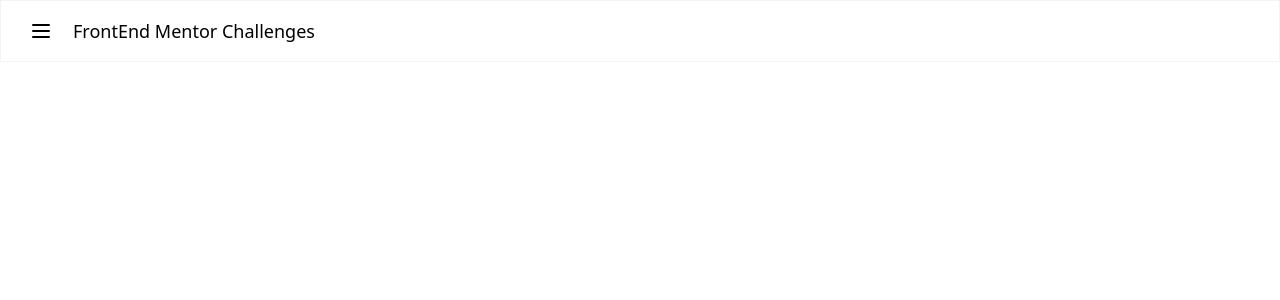
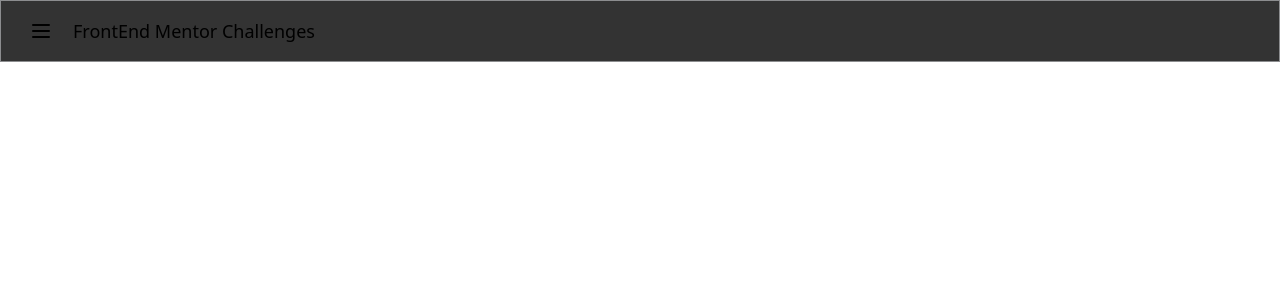
Before and after one commit to Great-kiola/Tailwind-practice, a React (Vite) app in the folder tailwind-frontend/: page / in a window 1280 px wide. Shown: the top 300 px of the page. Built offline with nearby package versions, Linux system fonts and the light colour scheme; a web font is replaced by a local one.

Commit message:
chore: update Navbar background color for better visibility

```diff
--- a/tailwind-frontend/src/Layout/Navbar.jsx
+++ b/tailwind-frontend/src/Layout/Navbar.jsx
@@ -5,7 +5,7 @@ import SideMenu from './SideMenu';
 const Navbar = ({activeMenu}) => {
   const [openSideMenu, setOpenSideMenu ] = useState(false);
   return (
-    <div className='flex gap-5 bg-white border border-b border-gray-200/50 backdrop-blur-[2px] py-4 px-7 sticky top-0 z-30'>
+    <div className='flex gap-5 bg-Grey-700 border border-b border-gray-200/50 backdrop-blur-[2px] py-4 px-7 sticky top-0 z-30'>
       <button
         className='block text-black'
         onClick={() => {
@@ -19,7 +19,7 @@ const Navbar = ({activeMenu}) => {
         )}
       </button>
 
-      <h2 className='text-lg text-black'>FrontEnd Mentor Challenges</h2>
+      <h2 className='text-lg text-black '>FrontEnd Mentor Challenges</h2>
 
       {openSideMenu && (
         <div className='fixed top-[61px] ml-4 bg-white'>
```
